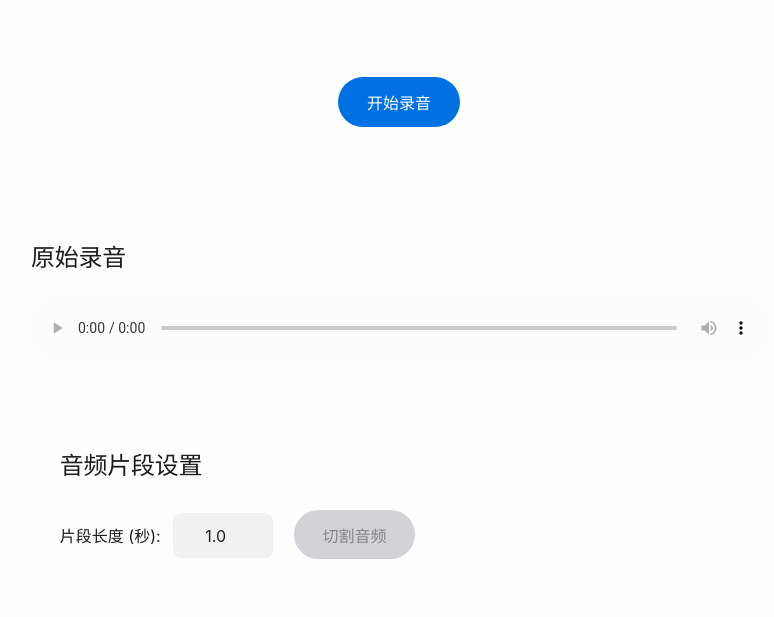
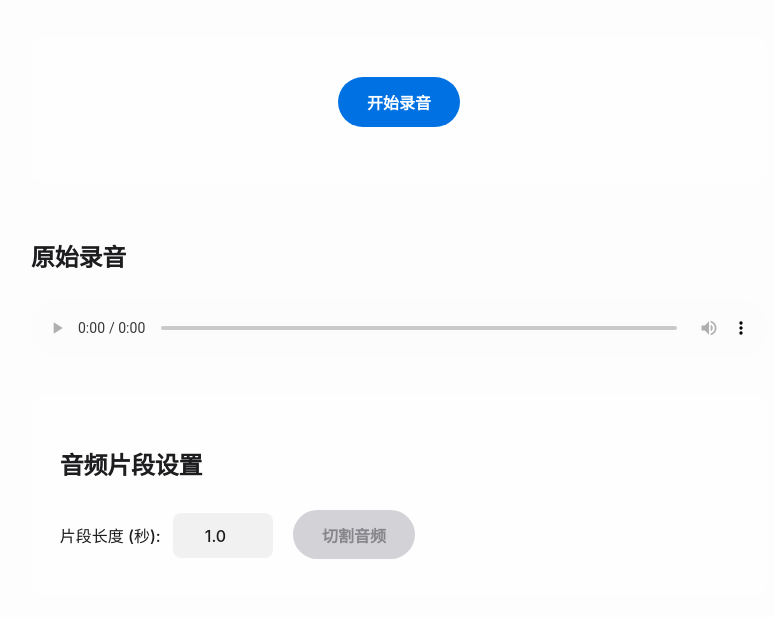
Before and after one commit to Matown/SoundDestory, a plain HTML site: page index.html in a window 1280 px wide. Shown: the part 131-748 px from the top of the page, without its empty margins (241-1015 px from the left). Drawn offline with Linux system fonts and the light colour scheme.

Commit message:
Update styles.css

```diff
--- a/styles.css
+++ b/styles.css
@@ -10,6 +10,7 @@ body {
     background-color: #f5f5f7;
     color: #1d1d1f;
     padding: 2rem;
+    font-weight: 450;
 }
 
 .container {
@@ -28,7 +29,7 @@ h1 {
     color: #1d1d1f;
     margin-bottom: 2.5rem;
     font-size: 2.5rem;
-    font-weight: 600;
+    font-weight: 700;
     letter-spacing: -0.015em;
 }
 
@@ -36,7 +37,7 @@ h2 {
     color: #1d1d1f;
     margin: 1.5rem 0 1rem;
     font-size: 1.5rem;
-    font-weight: 500;
+    font-weight: 600;
     letter-spacing: -0.01em;
 }
 
@@ -49,7 +50,7 @@ h2 {
     transition: all 0.3s ease;
     font-family: inherit;
     font-size: 1rem;
-    font-weight: 500;
+    font-weight: 600;
     border-radius: 980px;
     margin: 0.5rem;
 }
@@ -105,6 +106,7 @@ input[type="number"] {
     font-size: 1rem;
     color: #1d1d1f;
     text-align: center;
+    font-weight: 500;
 }
 
 .segments-list {
```
